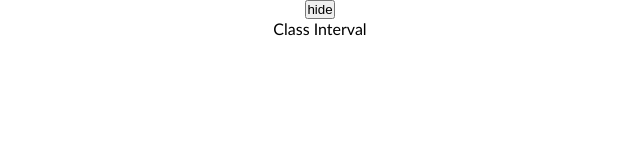
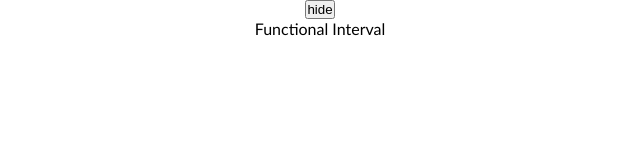
Before and after one commit to zarbabi/React-Train, a React (Create React App) app: page / in a window 1280 px wide. Shown: the top 160 px of the page, without its empty margins (320-960 px from the left). Built offline with nearby package versions, Linux system fonts and the light colour scheme.

Commit message:
CWUM clean up

```diff
--- a/src/App.js
+++ b/src/App.js
@@ -8,6 +8,7 @@ import NavBar from "./components/NavBar/NavBar";
 import ClassCounter from "./components/ClassCounter";
 import FunctionalCounter from "./components/FunctionalCounter";
 import ClassTimer from "./components/ClassTimer";
+import FunctionalTimer from "./components/FunctionalTimer";
 //import Product from "./components/Product/Product";
 class App extends Component {
   constructor(props) {
@@ -114,8 +115,8 @@ class App extends Component {
         <button onClick={() => this.setState({ isShow: !this.state.isShow })}>
           {this.state.isShow ? "hide" : "show"}
         </button>
-
-        {this.state.isShow && <ClassTimer />}
+        {this.state.isShow && <FunctionalTimer />}
+        {/* {this.state.isShow && <ClassTimer />} */}
 
         {/* <NavBar totalItems={this.state.products.length} />
         <ProductList
--- /dev/null
+++ b/src/components/FunctionalTimer.jsx
@@ -0,0 +1,19 @@
+import React, { useState, useEffect } from "react";
+
+const FunctionalTimer = () => {
+  const [count, setCount] = useState(0);
+  useEffect(() => {
+    const interval = setInterval(() => {
+      console.log("hi");
+      setCount(count + 1);
+    }, 1000);
+
+    return () => {
+      clearInterval(interval);
+    };
+  }, []);
+
+  return <div>Functional Interval</div>;
+};
+
+export default FunctionalTimer;
```
